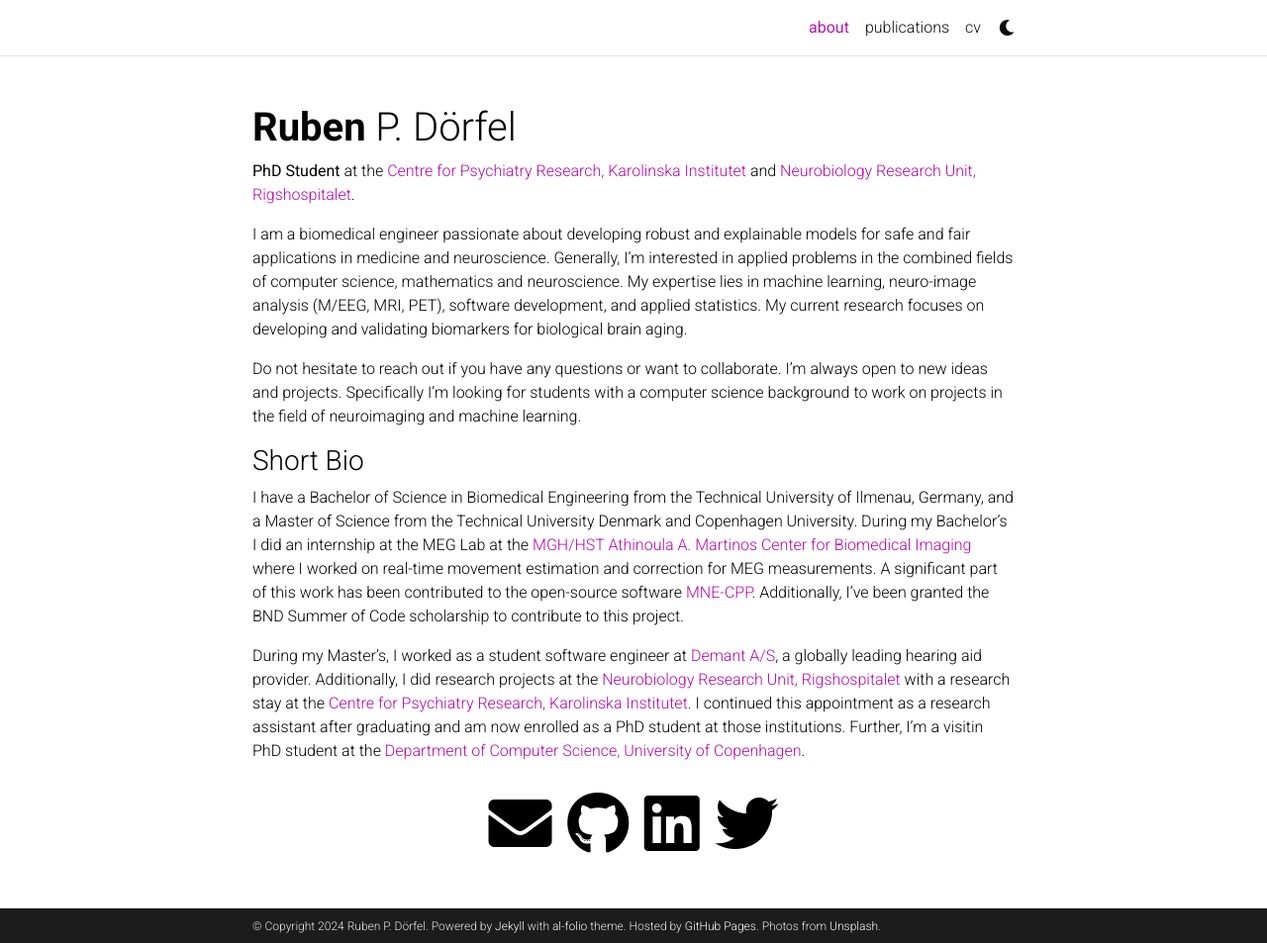
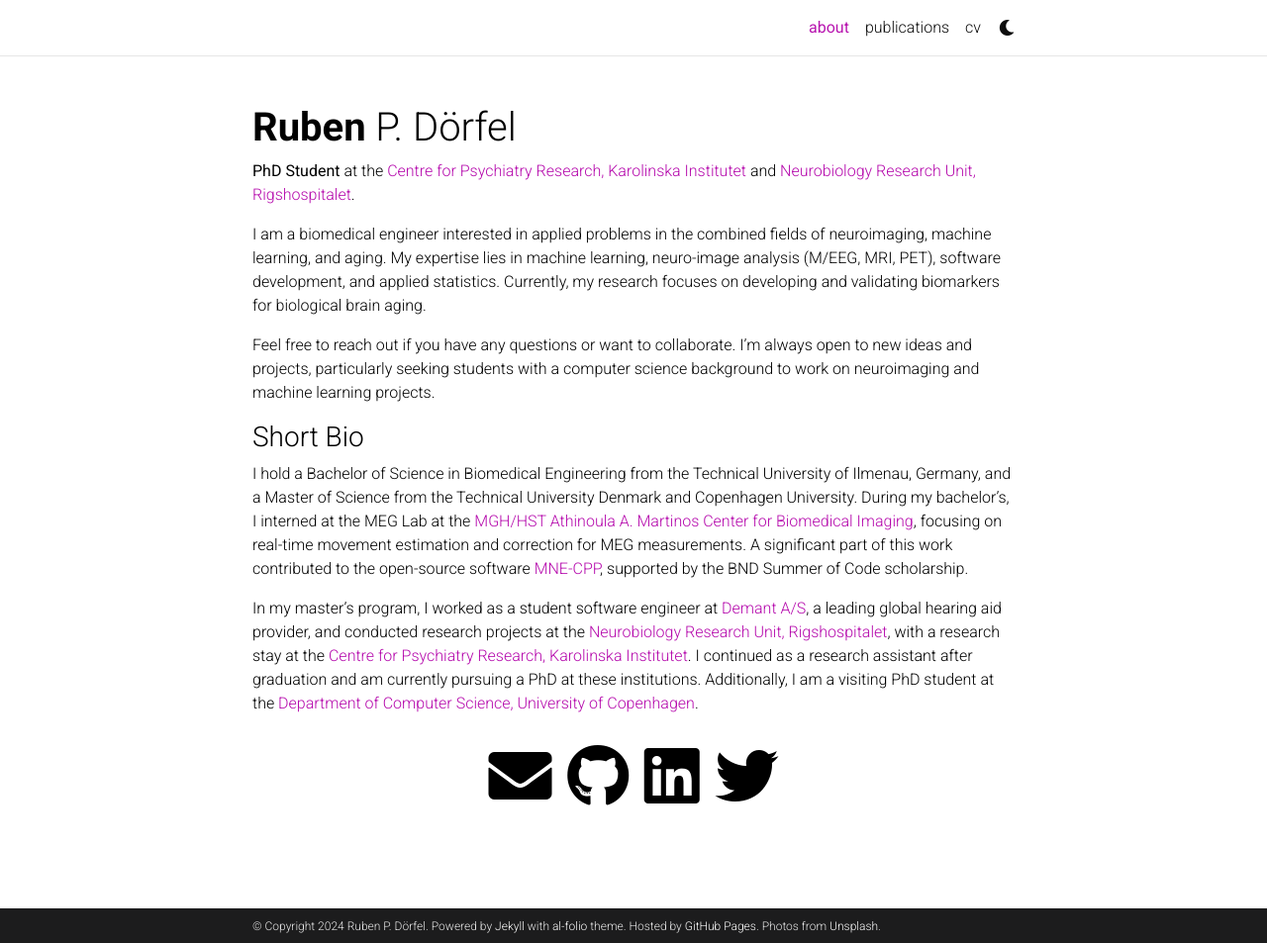
Before and after one commit to RDoerfel/rdoerfel.github.io, a Jekyll site: the page built from _pages/about.md, in a window 1280 px wide and 953 px high. Shown: the whole window at 99% size. Built offline with Jekyll 4.4.1, drawn with Linux system fonts in a browser that asks for light colours; comment, search, counter and statistics services are not loaded; a style sheet for code colours, icons or effects is not loaded.

Commit message:
shorten the about page

```diff
--- a/_pages/about.md
+++ b/_pages/about.md
@@ -14,11 +14,11 @@ selected_papers: false # includes a list of papers marked as "selected={true}"
 social: true  # includes social icons at the bottom of the page
 ---
 
-I am a biomedical engineer passionate about developing robust and explainable models for safe and fair applications in medicine and neuroscience. Generally, I'm interested in applied problems in the combined fields of computer science, mathematics and neuroscience. My expertise lies in machine learning, neuro-image analysis (M/EEG, MRI, PET), software development, and applied statistics. My current research focuses on developing and validating biomarkers for biological brain aging.
+I am a biomedical engineer interested in applied problems in the combined fields of neuroimaging, machine learning, and aging. My expertise lies in machine learning, neuro-image analysis (M/EEG, MRI, PET), software development, and applied statistics. Currently, my research focuses on developing and validating biomarkers for biological brain aging.
 
-Do not hesitate to reach out if you have any questions or want to collaborate. I'm always open to new ideas and projects. Specifically I'm looking for students with a computer science background to work on projects in the field of neuroimaging and machine learning.
+Feel free to reach out if you have any questions or want to collaborate. I'm always open to new ideas and projects, particularly seeking students with a computer science background to work on neuroimaging and machine learning projects.
 
 ### Short Bio
-I have a Bachelor of Science in Biomedical Engineering from the Technical University of Ilmenau, Germany, and a Master of Science from the Technical University Denmark and Copenhagen University. During my Bachelor's I did an internship at the MEG Lab at the [MGH/HST Athinoula A. Martinos Center for Biomedical Imaging](https://www.martinos.org) where I worked on real-time movement estimation and correction for MEG measurements. A significant part of this work has been contributed to the open-source software [MNE-CPP](https://mne-cpp.org). Additionally, I've been granted the BND Summer of Code scholarship to contribute to this project.
+I hold a Bachelor of Science in Biomedical Engineering from the Technical University of Ilmenau, Germany, and a Master of Science from the Technical University Denmark and Copenhagen University. During my bachelor's, I interned at the MEG Lab at the [MGH/HST Athinoula A. Martinos Center for Biomedical Imaging](https://www.martinos.org), focusing on real-time movement estimation and correction for MEG measurements. A significant part of this work contributed to the open-source software [MNE-CPP](https://mne-cpp.org), supported by the BND Summer of Code scholarship.
 
-During my Master's, I worked as a student software engineer at [Demant A/S](https://www.demant.com), a globally leading hearing aid provider. Additionally, I did research projects at the [Neurobiology Research Unit, Rigshospitalet](https://nru.dk/index.php) with a research stay at the [Centre for Psychiatry Research, Karolinska Institutet](https://ki.se/en/cns/centre-for-psychiatry-research). I continued this appointment as a research assistant after graduating and am now enrolled as a PhD student at those institutions. Further, I'm a visitin PhD student at the [Department of Computer Science, University of Copenhagen](https://di.ku.dk/english/).
+In my master's program, I worked as a student software engineer at [Demant A/S](https://www.demant.com), a leading global hearing aid provider, and conducted research projects at the [Neurobiology Research Unit, Rigshospitalet](https://nru.dk/index.php), with a research stay at the [Centre for Psychiatry Research, Karolinska Institutet](https://ki.se/en/cns/centre-for-psychiatry-research). I continued as a research assistant after graduation and am currently pursuing a PhD at these institutions. Additionally, I am a visiting PhD student at the [Department of Computer Science, University of Copenhagen](https://di.ku.dk/english/).
```
